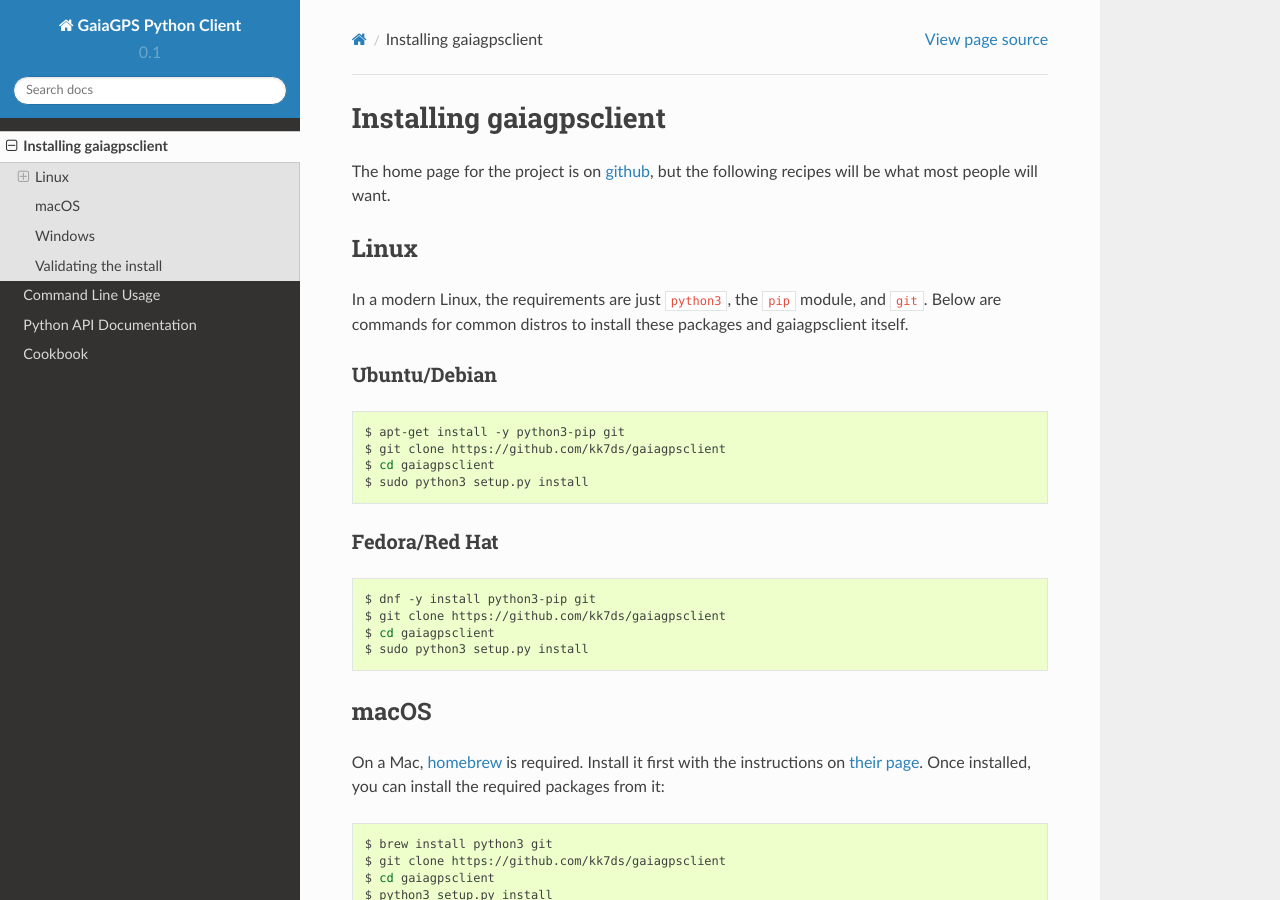
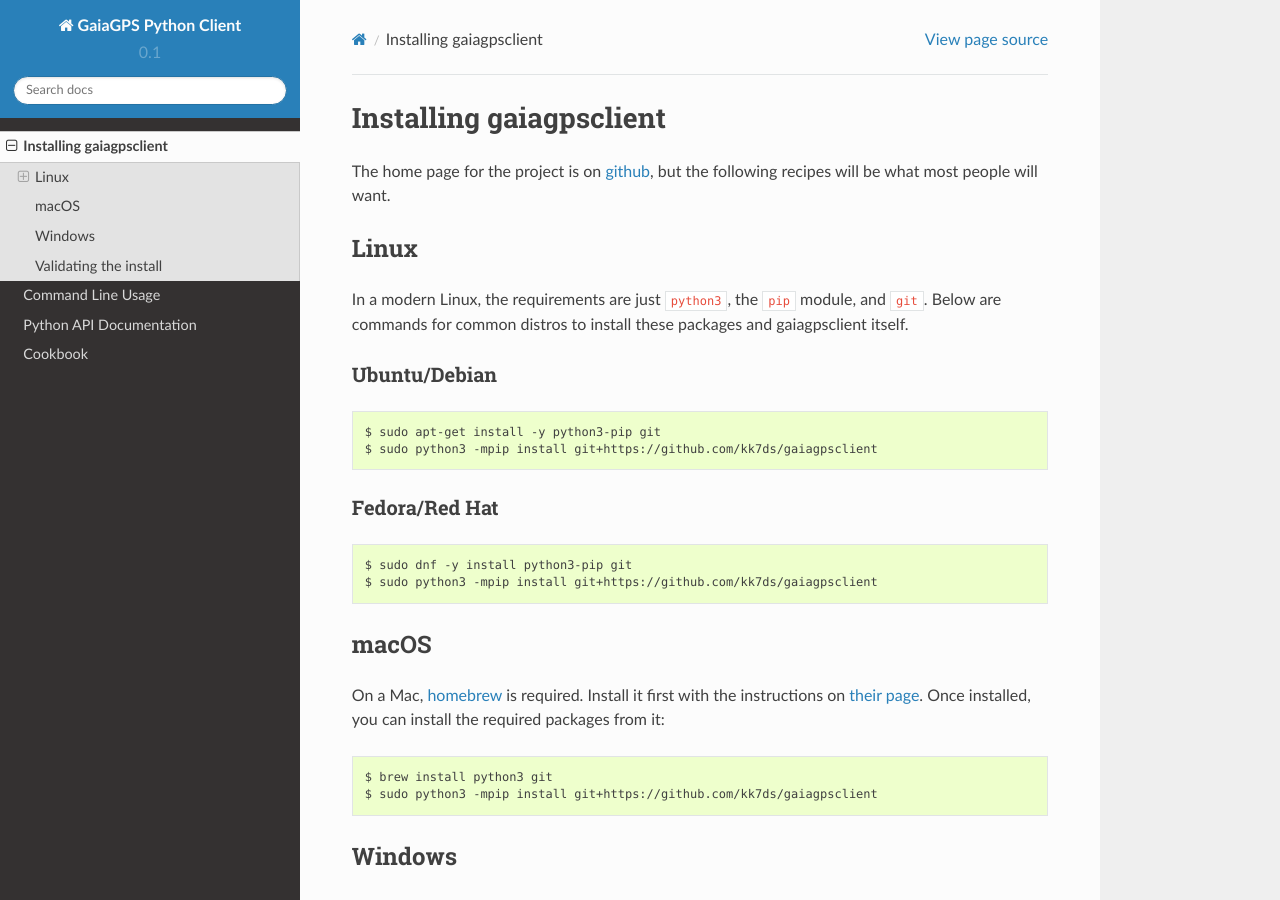
Before and after one commit to kk7ds/gaiagpsclient, a Sphinx documentation site: the page built from doc/source/install.rst, in a window 1280 px wide and 900 px high. Built offline with Sphinx 7.4.7 and the Read the Docs theme 2.0.0, drawn with Linux system fonts in a browser that asks for light colours.

Commit message:
Update install instructions for direct-to-git

```diff
--- a/README.rst
+++ b/README.rst
@@ -20,9 +20,7 @@
 
 .. code-block:: shell
 
-  $ git clone https://github.com/kk7ds/gaiagpsclient
-  $ cd gaiagpsclient
-  $ python3 setup.py install
+  $ sudo python3 -mpip install git+https://github.com/kk7ds/gaiagpsclient
 
 CLI Usage
 ---------
--- a/doc/source/install.rst
+++ b/doc/source/install.rst
@@ -18,20 +18,16 @@
 
 .. prompt:: bash
 
-  apt-get install -y python3-pip git
-  git clone https://github.com/kk7ds/gaiagpsclient
-  cd gaiagpsclient
-  sudo python3 setup.py install
+  sudo apt-get install -y python3-pip git
+  sudo python3 -mpip install git+https://github.com/kk7ds/gaiagpsclient
 
 Fedora/Red Hat
 ~~~~~~~~~~~~~~
 
 .. prompt:: bash
 
-  dnf -y install python3-pip git
-  git clone https://github.com/kk7ds/gaiagpsclient
-  cd gaiagpsclient
-  sudo python3 setup.py install
+  sudo dnf -y install python3-pip git
+  sudo python3 -mpip install git+https://github.com/kk7ds/gaiagpsclient
 
 macOS
 -----
@@ -41,9 +37,7 @@
 .. prompt:: bash
 
   brew install python3 git
-  git clone https://github.com/kk7ds/gaiagpsclient
-  cd gaiagpsclient
-  python3 setup.py install
+  sudo python3 -mpip install git+https://github.com/kk7ds/gaiagpsclient
 
 .. _homebrew: https://brew.sh
 
```
